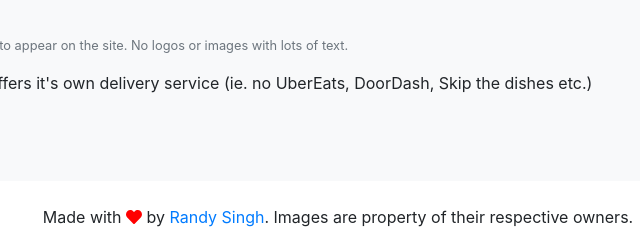
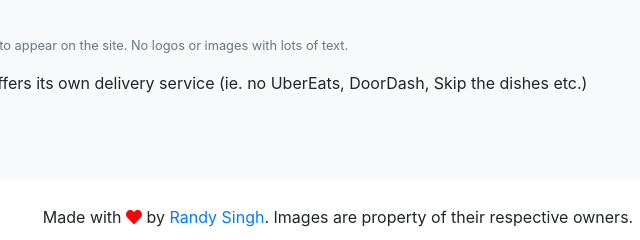
Before and after one commit to randysingh/not-ubereats, a Gatsby site: page /submit-business in a window 1280 px wide. Shown: the part 586-826 px from the top of the page, 302-942 px from the left. Built offline with nearby package versions, Linux system fonts and the light colour scheme; Gatsby itself is replaced by a stand-in of ours.

Commit message:
fix(submit): Fix small typo.

```diff
--- a/src/pages/submit-business.js
+++ b/src/pages/submit-business.js
@@ -146,7 +146,7 @@ const SubmitBusinessPage = ({ data }) => {
                   <Form.Check
                     type="checkbox"
                     name="agree"
-                    label="I confirm this restaurant offers it's own delivery service (ie. no UberEats, DoorDash, Skip the dishes etc.)"
+                    label="I confirm this restaurant offers its own delivery service (ie. no UberEats, DoorDash, Skip the dishes etc.)"
                     required
                   />
                 </Form.Group>
```
